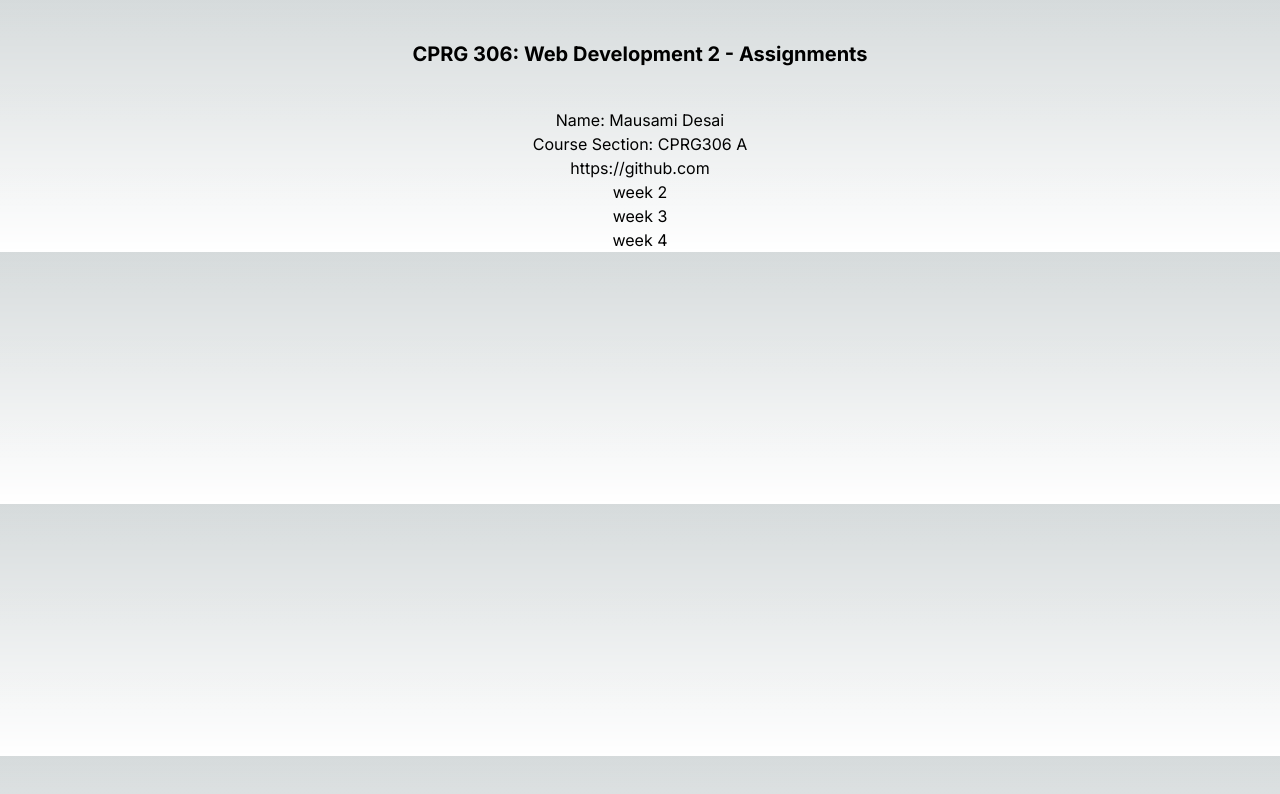
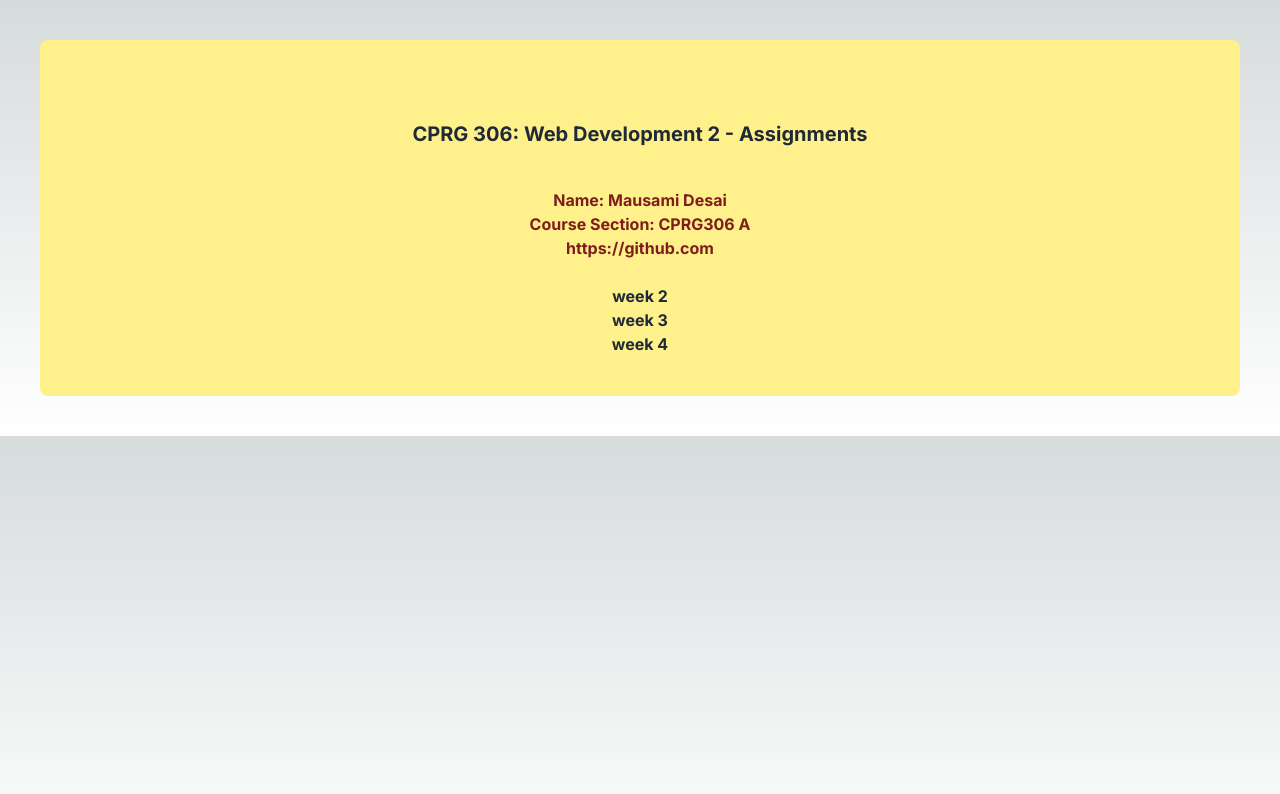
Before and after one commit to mosmee21/cprg306-assignments, a Next.js app: page / in a window 1280 px wide. Shown: the top 794 px of the page. Built offline with nearby package versions, Linux system fonts and the light colour scheme.

Commit message:
css added

```diff
--- a/app/page.js
+++ b/app/page.js
@@ -3,10 +3,10 @@ import StudentInfo from "./studentInfo";
 
 export default function page() {
   return (
-      <div className="text-center">
-        <h1 className="font-bold , text-xl mt-10 mb-10" >CPRG 306: Web Development 2 - Assignments</h1>
-        <StudentInfo/>
-        <Link href="./week2">week 2</Link><br></br>
+      <div className="text-center text-gray-800 bg-yellow-200 p-10 m-10 rounded-lg font-bold ">
+        <h1 className="text-xl mt-10 mb-10" >CPRG 306: Web Development 2 - Assignments</h1>
+        <StudentInfo/><br></br>
+        <Link href="./week2" >week 2</Link><br></br>
         <Link href="./week3">week 3</Link><br></br>
         <Link href="./week4">week 4</Link>
       </div>
--- a/app/studentInfo.js
+++ b/app/studentInfo.js
@@ -2,7 +2,7 @@ import Link from "next/link";
 
 export default function StudentInfo() {
     return (
-        <div className="text-center " >
+        <div className="text-center text-red-900 font-bold" >
             <p> Name: Mausami Desai </p>
             <p> Course Section: CPRG306 A </p>
             <Link href ="https://github.com/mosmee21/cprg306-assignments.git">https://github.com</Link>
--- a/app/week4/new-item.js
+++ b/app/week4/new-item.js
@@ -13,15 +13,15 @@ export default function NewItem() {
     setName("");
     setQuantity(1);
     setCategory("Produce");
-  };
+};
 
   return (
     <main>
       <div className="min-h-screen bg-blue-gray-100 flex items-center justify-center">
-        <div className="w-full max-w-md bg-white p-8 rounded-lg shadow-md">
+        <div className="w-full max-w-md bg-blue-900 p-8 rounded-lg shadow-md">
           <form onSubmit={handleSubmit}>
             <label className="block mb-4">
-              <span className="text-gray-800">Name:</span>
+              <span className="text-white">Name:</span>
               <input
                 type="text"
                 required
@@ -33,7 +33,7 @@ export default function NewItem() {
             <div className="flex justify-between mb-4">
               <div className="w-1/2 pr-2">
               <label className="block mb-4">
-                <span className="text-gray-800">Quantity:</span>
+                <span className="text-white">Quantity:</span>
                 <input
                   type="number"
                   min="1"
@@ -47,7 +47,7 @@ export default function NewItem() {
             </div>
             <div className="w-1/2 pl-2">
             <label className="block mb-4">
-              <span className="text-gray-800">Category:</span>
+              <span className="text-white">Category:</span>
               <select
                 required
                 onChange={(e) => setCategory(e.target.value)}
```
